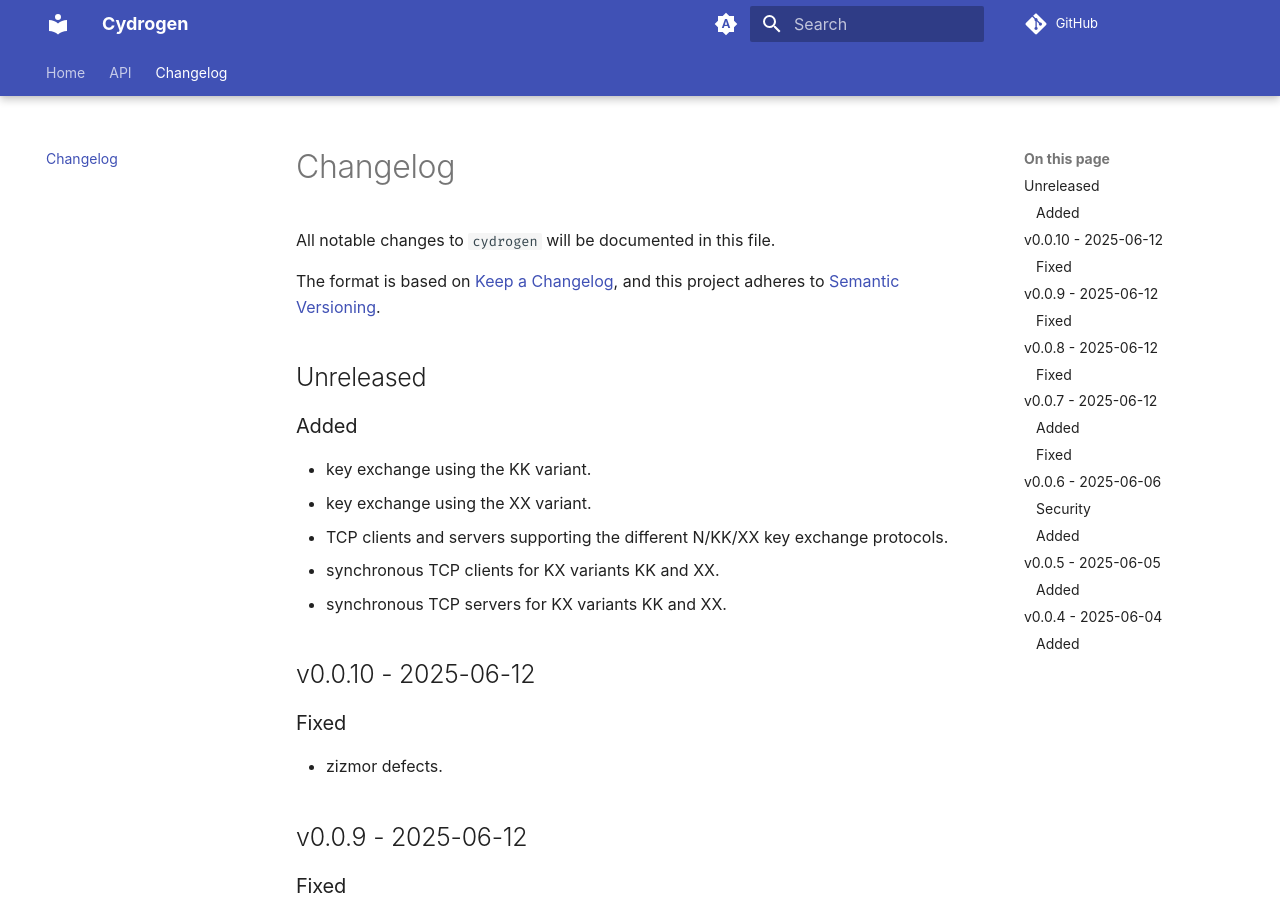
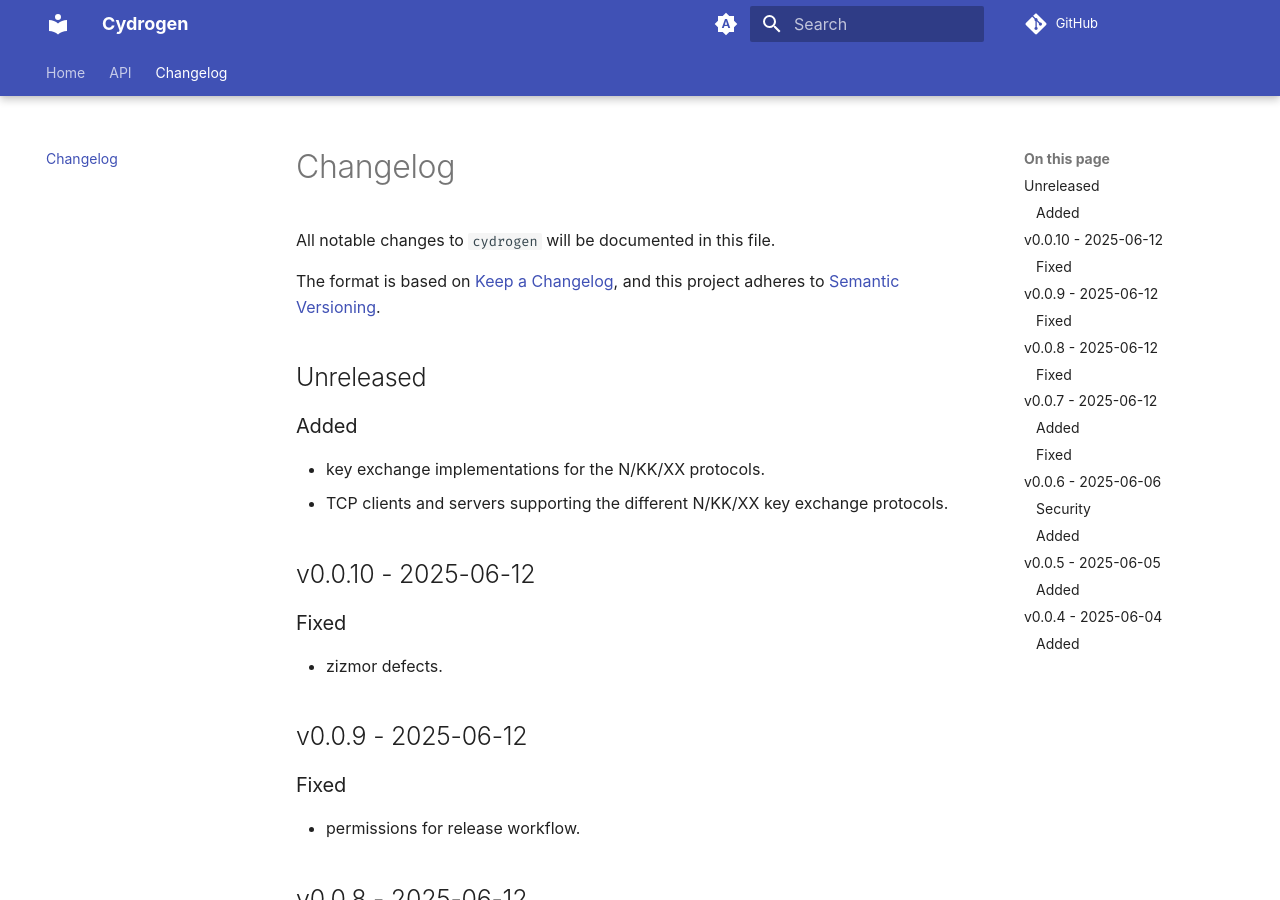
Before and after one commit to stephane-martin/cydrogen, an MkDocs documentation site: the page built from docs/CHANGELOG.md, in a window 1280 px wide and 900 px high. Built offline with MkDocs 1.6.1 and Material for MkDocs 9.7.7, drawn with Linux system fonts in a browser that asks for light colours; some web fonts are replaced; plug-ins that fetch from the network failed and are left out; comment, search, counter and statistics services are not loaded.

Commit message:
chore: fix changelog

```diff
--- a/docs/CHANGELOG.md
+++ b/docs/CHANGELOG.md
@@ -9,11 +9,8 @@ and this project adheres to [Semantic Versioning](https://semver.org/spec/v2.0.0
 
 ### Added
 
-- key exchange using the KK variant.
-- key exchange using the XX variant.
+- key exchange implementations for the N/KK/XX protocols.
 - TCP clients and servers supporting the different N/KK/XX key exchange protocols.
-- synchronous TCP clients for KX variants KK and XX.
-- synchronous TCP servers for KX variants KK and XX.
 
 ## v0.0.10 - 2025-06-12
 
```
Also changed, not shown: CHANGELOG.json (+2 -5 lines), CHANGELOG.md (+1 -4 lines).
